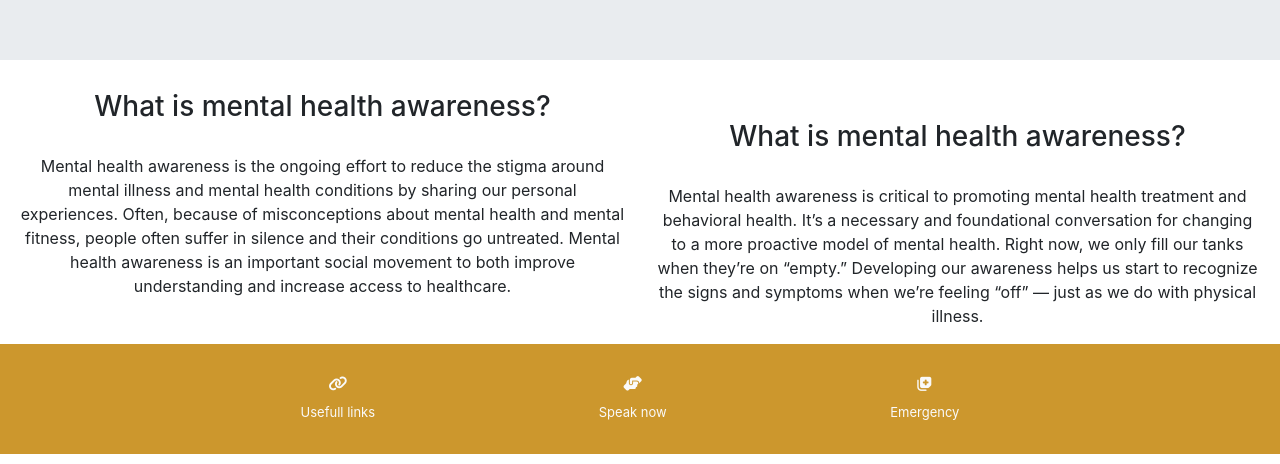
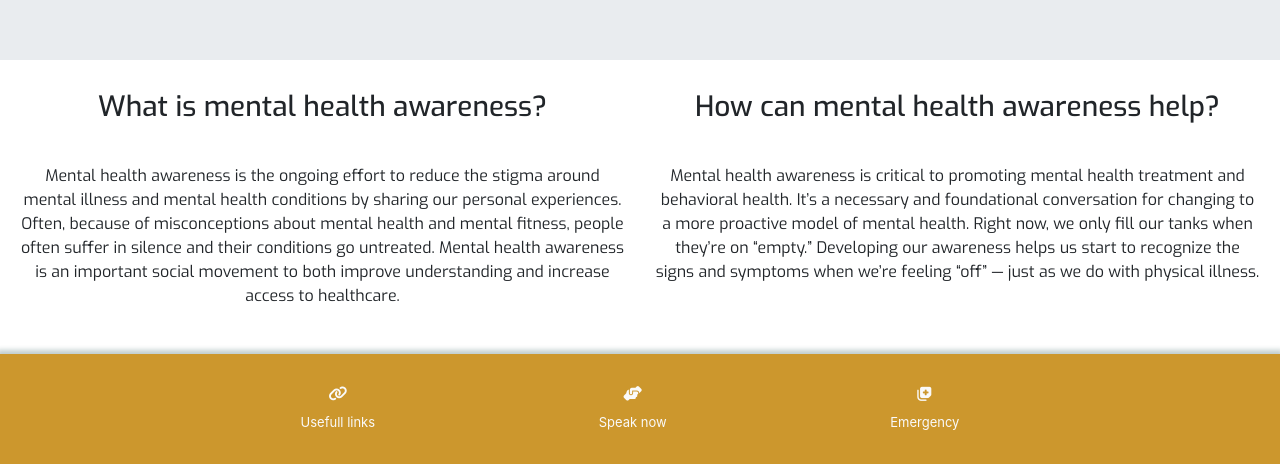
Before and after one commit to fabiowxavier/be-aware, a plain HTML site: page index.html in a window 1280 px wide. Shown: the part 819-1283 px from the top of the page. Drawn offline with nearby package versions, Linux system fonts and the light colour scheme.

Commit message:
add styles to content and add shadow to navbar and footer

```diff
--- a/assets/css/style.css
+++ b/assets/css/style.css
@@ -10,7 +10,14 @@
 
 header {
     background-color: #55a2a6;
+
 }
+
+.navbar{
+  box-shadow: 0px 5px 5px#799394;
+  z-index: 99;
+}
+
 .alert {
     margin: 0;
     padding: 0px;
@@ -26,6 +33,7 @@ header {
     margin: 0px;
     padding-left: 20px;
     color: #ffffff;
+
   }
 
   .navbar-nav .nav-link {
@@ -119,13 +127,35 @@ header {
   padding-left: 20px;
   padding-right: 20px;
 }
+.info-head-top {
+  margin-bottom: 20px;
+  font-family: "EXO", sans-serif;
+ }
+
 .info-head-bottom {
-  margin-top: 30px;
+ margin-bottom: 20px;
+ font-family: "EXO", sans-serif;
 }
 
-.info-para {
-  margin-top: 30px;
+
+
+.info-para-top {
+  margin-top: 40px;
+  font-family: "EXO", sans-serif;
 }
+
+.info-para-bottom {
+  margin-top: 40px;
+  font-family: "EXO", sans-serif;
+
+}
+
+#info {
+  margin-bottom: 30px;
+}
+
+
+
 
   /*-----------------------------------------footer*/
   footer {
@@ -135,6 +165,7 @@ header {
     background-color: #cc972d;
     max-height: 120px;
     margin: 0;
+    box-shadow: 0px -1px 5px 3px #c0cdcd
   }
 
   .help-links {
--- a/index.html
+++ b/index.html
@@ -33,7 +33,7 @@
             <div class="collapse navbar-collapse" id="navbarNav">
                 <ul class="navbar-nav ml-auto ">
                     <li class="nav-item ">
-                        <a class="nav-link" href="https://www.samaritans.org/how-we-can-help/contact-samaritan/">Get
+                        <a class="nav-link" target="_blank" href="https://www.samaritans.org/how-we-can-help/contact-samaritan/">Get
                             Help Now! <span class="sr-only">(current)</span></a>
                     </li>
                     <li class="nav-item">
@@ -51,7 +51,7 @@
         <div class="hero-section">
             <div class="jumbotron jumbotron-fluid">
                 <div class="container">
-                    <h1 class="display-4">YOU ARE NOT ALONE</h1>
+                    <h1 class="display-4">YOU ARE NOT ALONE!</h1>
                     <p><a target="_blank" href="//www.samaritans.org/how-we-can-help/contact-samaritan/"
                             class="btn btn-info">Get Help Here</a></p>
                 </div>
@@ -59,13 +59,13 @@
         </div>
     </section>
     <!-- ____________________________________________________________________Information index -->
-    <article>
+    <article >
 
-        <div class="container-fluid Info">
+        <div class="container-fluid" id="info">
             <div class="row">
                 <div class="col-md">
                     <h3 class="info-head-top">What is mental health awareness?</h3>
-                    <p class="info-para">
+                    <p class="info-para-top">
                         Mental health awareness is the ongoing effort to reduce the stigma around mental illness and
                         mental health conditions by sharing our personal experiences.
 
@@ -74,8 +74,8 @@
                         movement to both improve understanding and increase access to healthcare.</p>
                 </div>
                 <div class="col-md">
-                    <h3 class="info-head-bottom">What is mental health awareness?</h3>
-                    <p class="info-para">
+                    <h3 class="info-head-bottom">How can mental health awareness help?</h3>
+                    <p class="info-para-bottom">
                         Mental health awareness is critical to promoting mental health treatment and behavioral health.
                         It’s a necessary and foundational conversation for changing to a more proactive model of mental
                         health.
```
